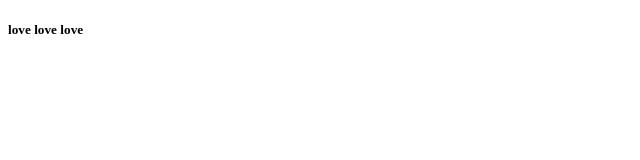
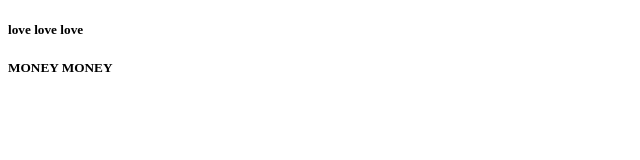
Before and after one commit to korshikovvitaly/git-basics, a plain HTML site: page index.html in a window 1280 px wide. Shown: the full height of the page, 0-640 px from the left. Drawn offline with Linux system fonts and the light colour scheme.

Commit message:
dev index2

```diff
--- a/index.html
+++ b/index.html
@@ -6,5 +6,7 @@
 </head>
 <body>
     <h5>love love love</h5>
+    <h5>MONEY MONEY</h5>
+
 </body>
 </html>
```
